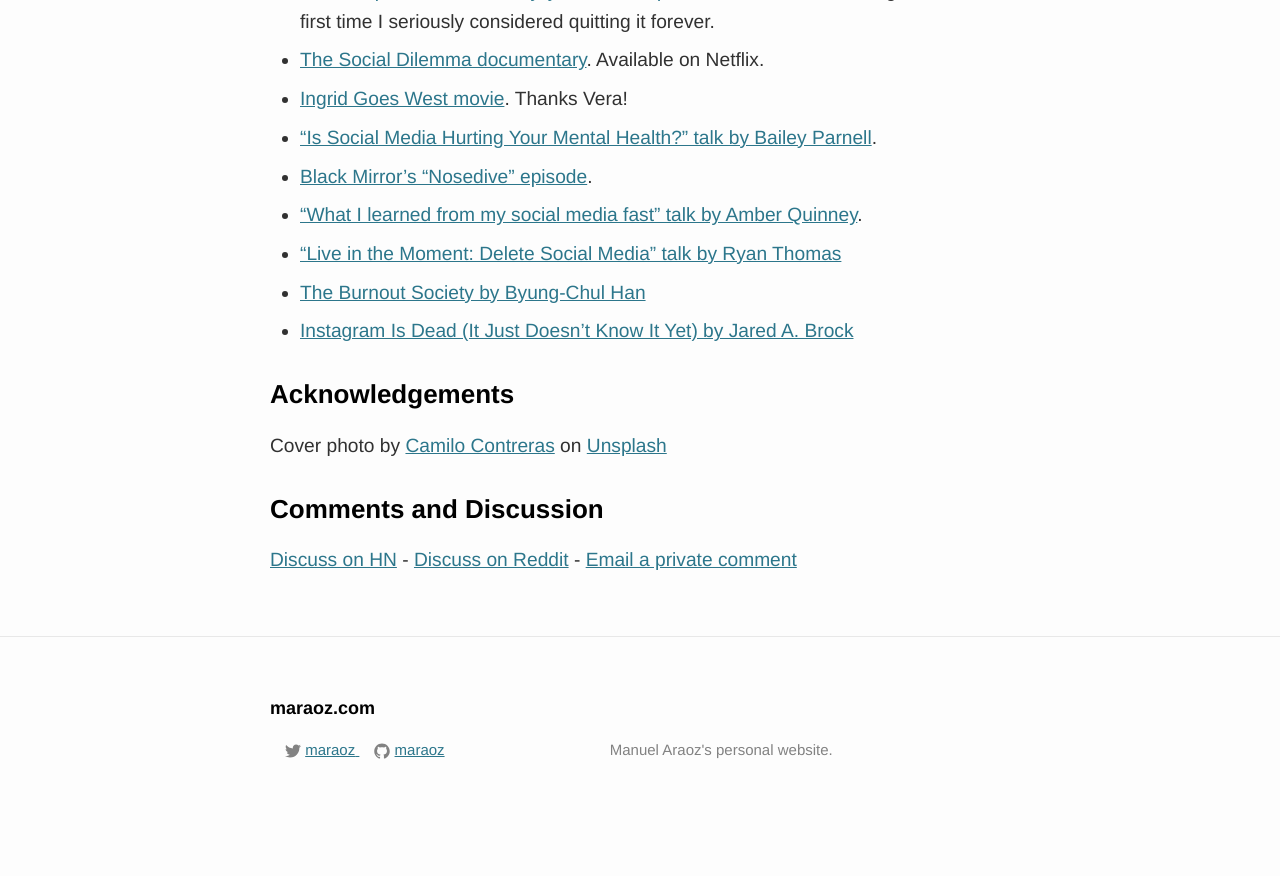
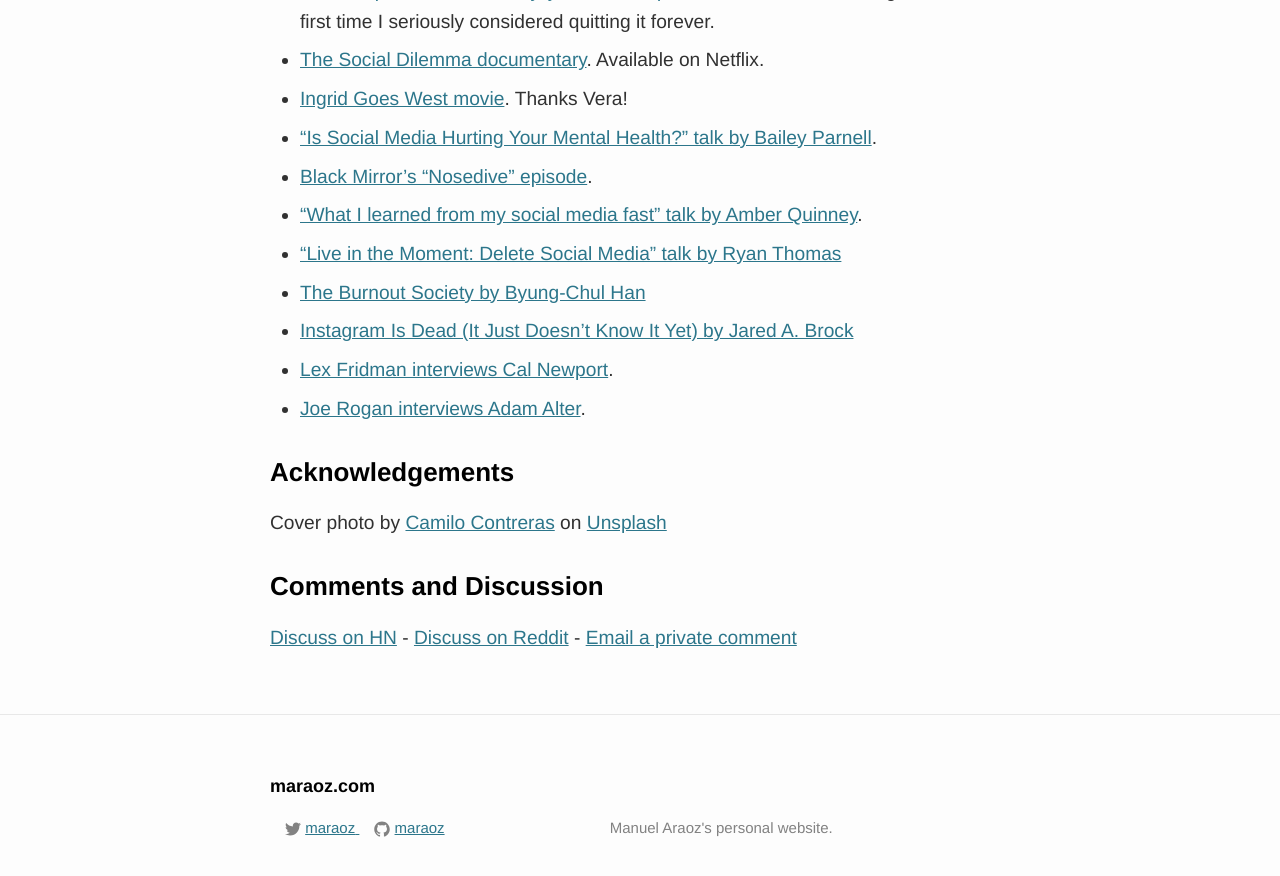
Before and after one commit to tobyornottobe/maraoz.github.io, a Jekyll site: the page built from _posts/2020-12-23-bye-social-media.md, in a window 1280 px wide and 900 px high, scrolled down 2498 px. Shown: the top 876 px of the window. Built offline with Jekyll 4.4.1, drawn with Linux system fonts in a browser that asks for light colours; before the commit the page ends 3320 px from its top, so only the background shows below that.

Commit message:
add links to social media post

```diff
--- a/_posts/2020-12-23-bye-social-media.md
+++ b/_posts/2020-12-23-bye-social-media.md
@@ -33,6 +33,8 @@
 - ["Live in the Moment: Delete Social Media" talk by Ryan Thomas](https://www.youtube.com/watch?v=pOchBnZJdEk)
 - [The Burnout Society by Byung-Chul Han](https://www.goodreads.com/book/show/26085550-the-burnout-society)
 - [Instagram Is Dead (It Just Doesn’t Know It Yet) by Jared A. Brock ](https://medium.com/better-marketing/instagram-is-dead-it-just-doesnt-know-it-yet-b030445371f4)
+- [Lex Fridman interviews Cal Newport](https://www.youtube.com/watch?v=y3Umo_jd5AA).
+- [Joe Rogan interviews Adam Alter](https://open.spotify.com/episode/3olbOHISF2QiU27IwGf2xb).
 
 
 ### Acknowledgements
```
Also changed, not shown: 1 other file.
